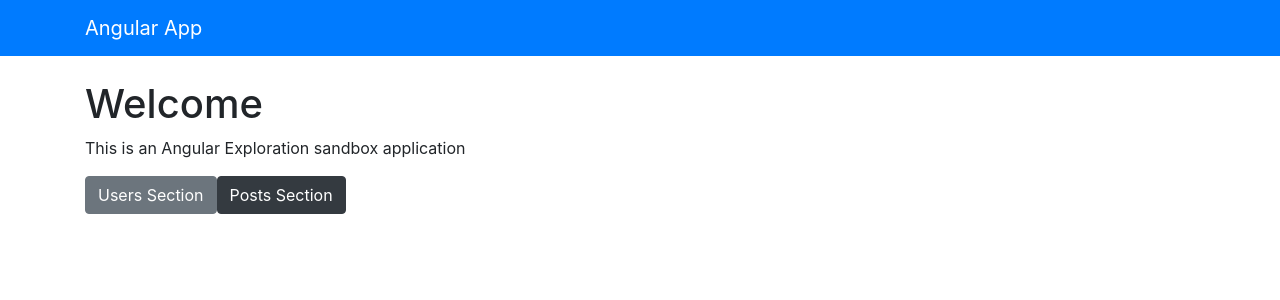
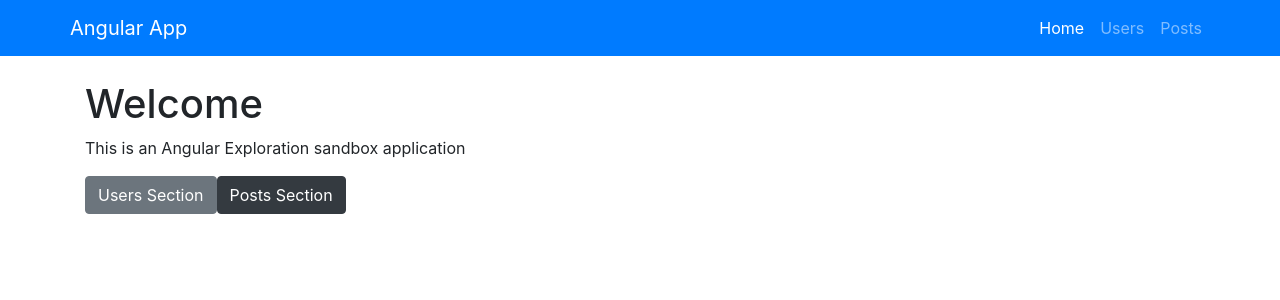
Before and after one commit to Sean-Char/Angular-Exploration, an Angular app: page / in a window 1280 px wide. Shown: the top 300 px of the page. Built offline with nearby package versions, Linux system fonts and the light colour scheme; what @angular/Forms would draw is missing.

Commit message:
Linking To Routes

```diff
--- a/src/app/components/home/home.component.html
+++ b/src/app/components/home/home.component.html
@@ -1,4 +1,4 @@
 <h1>Welcome</h1>
 <p>This is an Angular Exploration sandbox application</p>
-<button class="btn btn-secondary">Users Section</button>
-<button class="btn btn-dark">Posts Section</button>
+<button class="btn btn-secondary" routerLink="/users">Users Section</button>
+<button class="btn btn-dark" routerLink="/posts">Posts Section</button>
--- a/src/app/components/navbar/navbar.component.html
+++ b/src/app/components/navbar/navbar.component.html
@@ -1,5 +1,18 @@
-<nav class="navbar navbar-dark bg-primary mb-4">
+<nav class="navbar navbar-expand navbar-dark bg-primary mb-4">
   <div class="container">
-    <a href="#" class="navbar-brand">Angular App</a>
+    <a routerLink="/" class="navbar-brand">Angular App</a>
+    <div>
+      <ul class="navbar-nav ml-auto">
+        <li class="nav-item" [routerLinkActive]="['active']" [routerLinkActiveOptions]="{exact: true}">
+          <a routerLink="/" class="nav-link">Home</a>
+        </li>
+        <li class="nav-item" [routerLinkActive]="['active']" [routerLinkActiveOptions]="{exact: true}">
+          <a routerLink="/users" class="nav-link">Users</a>
+        </li>
+        <li class="nav-item" [routerLinkActive]="['active']" [routerLinkActiveOptions]="{exact: true}">
+          <a routerLink="/posts" class="nav-link">Posts</a>
+        </li>
+      </ul>
+    </div>
   </div>
 </nav>
```
